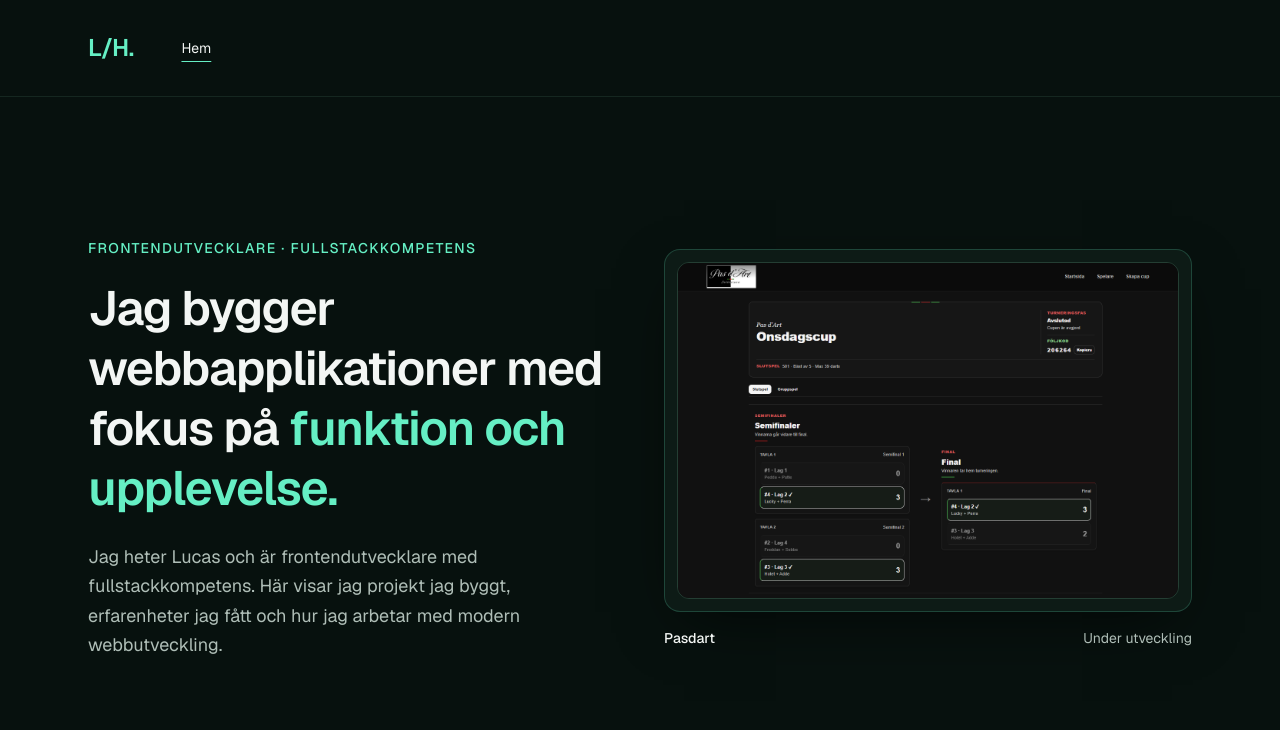
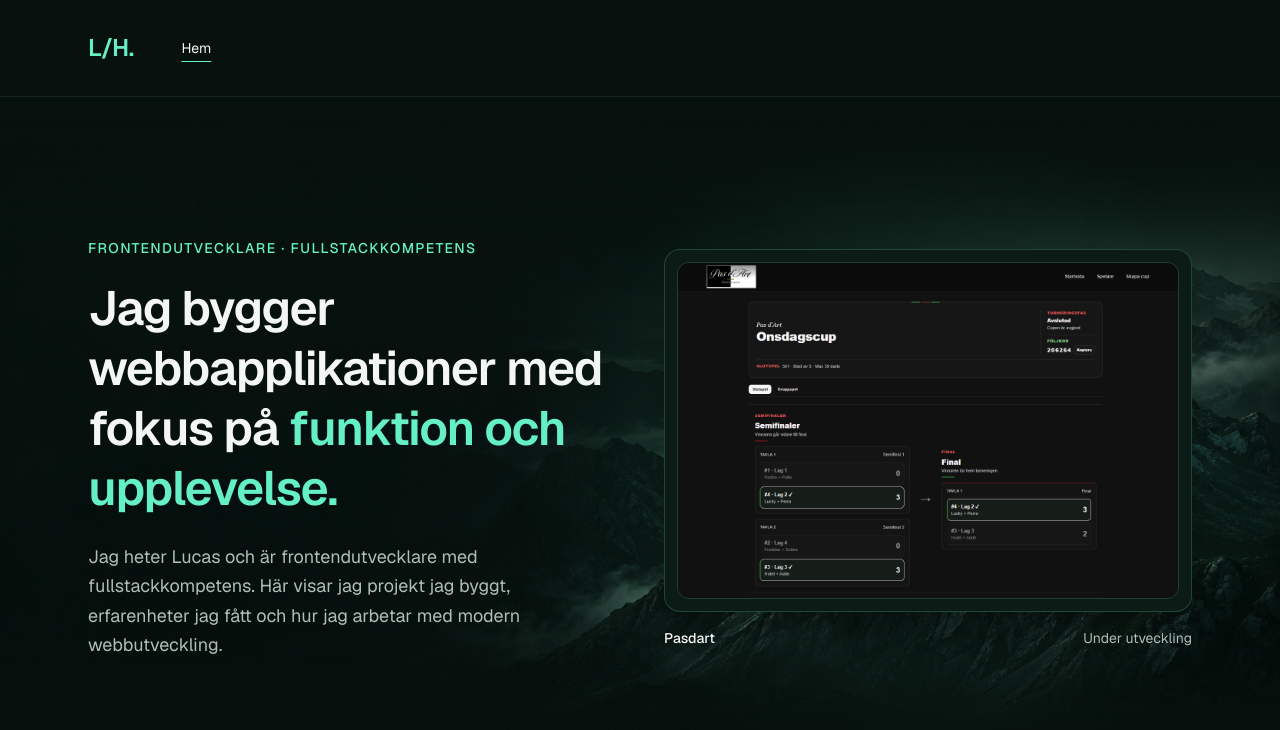
Before and after one commit to HanssonLucas/portfolio, a Next.js app: page / in a window 1280 px wide. Shown: the top 730 px of the page. Built offline with nearby package versions, Linux system fonts and the light colour scheme.

Commit message:
feat: add mountain background and mint glow to hero

```diff
--- /dev/null
+++ b/src/features/home/components/HeroSection.module.css
@@ -0,0 +1,44 @@
+.landscape {
+  position: absolute;
+  inset: auto 0 0;
+  height: 65%;
+  pointer-events: none;
+  opacity: 0.7;
+  mask-image: linear-gradient(
+    to bottom,
+    transparent,
+    #000 20%,
+    #000 75%,
+    transparent
+  );
+}
+
+.mountains {
+  object-fit: cover;
+  object-position: right bottom;
+}
+
+.glow {
+  position: absolute;
+  z-index: -1;
+  inset: -20%;
+  pointer-events: none;
+  background: radial-gradient(
+    ellipse at center,
+    rgb(101 239 196 / 12%) 0%,
+    rgb(101 239 196 / 5%) 40%,
+    transparent 70%
+  );
+}
+
+@media (min-width: 64rem) {
+  .landscape {
+    inset: 0;
+    height: 100%;
+    opacity: 0.85;
+  }
+
+  .glow {
+    inset: -30%;
+  }
+}
--- a/src/features/home/components/HeroSection.tsx
+++ b/src/features/home/components/HeroSection.tsx
@@ -1,14 +1,29 @@
+import Image from "next/image";
 import { PageContainer } from "@/components/layout/PageContainer";
+import heroMountains from "../../../../public/images/hero/hero-mountains.png";
 import { HeroProjectPreview } from "./HeroProjectPreview";
+import styles from "./HeroSection.module.css";
 
 export function HeroSection() {
   return (
     <section
       aria-labelledby="hero-heading"
-      className="flex flex-1 items-center py-16 sm:py-24"
+      className="relative isolate flex flex-1 items-center overflow-hidden py-16 sm:py-24"
     >
+      <div className={styles.landscape} aria-hidden="true">
+        <Image
+          src={heroMountains}
+          alt=""
+          fill
+          sizes="100vw"
+          loading="eager"
+          className={styles.mountains}
+          unoptimized
+        />
+      </div>
+
       <PageContainer>
-        <div className="grid gap-12 lg:grid-cols-2 lg:items-center">
+        <div className="relative z-10 grid gap-12 lg:grid-cols-2 lg:items-center">
           <div>
             <p className="text-sm font-medium uppercase tracking-widest text-accent">
               Frontendutvecklare · Fullstackkompetens
@@ -29,7 +44,8 @@ export function HeroSection() {
             </p>
           </div>
 
-          <div className="min-w-0">
+          <div className="relative isolate min-w-0">
+            <div className={styles.glow} aria-hidden="true" />
             <HeroProjectPreview />
           </div>
         </div>
```
Also changed, not shown: public/images/hero/hero-mountains.png (added).
